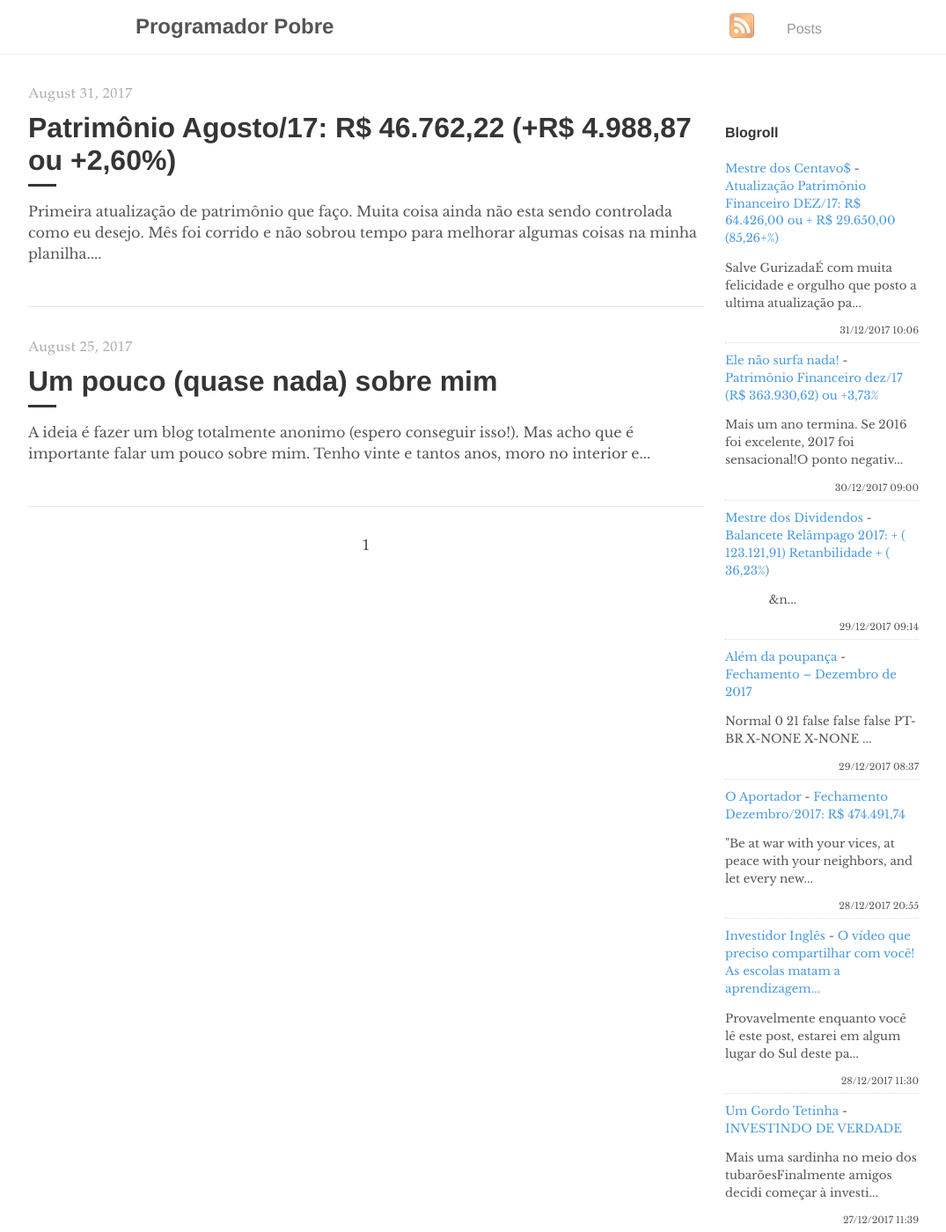
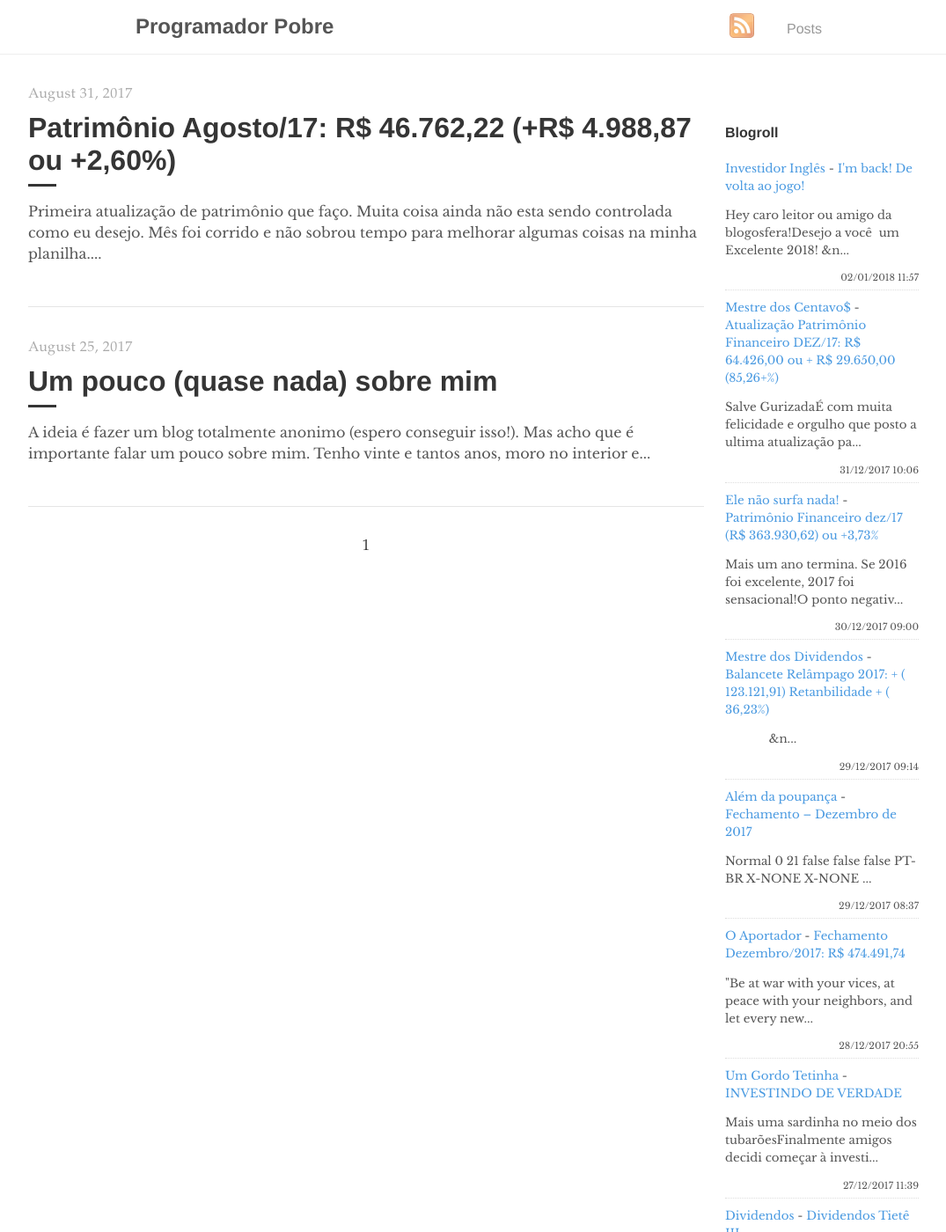
Before and after one commit to programadorpobre/programadorpobre.github.io, a Jekyll site: the page built from index.html, in a window 1280 px wide and 1400 px high. Shown: the whole window at 88% size, without its empty margins (96-1171 px from the left). Built offline with Jekyll 4.4.1, drawn with Linux system fonts in a browser that asks for light colours; the list of posts is cut into pages by our own code; comment, search, counter and statistics services are not loaded.

Commit message:
[ci skip] travis #150

```diff
--- a/_includes/feed-entries.html
+++ b/_includes/feed-entries.html
@@ -1,3 +1,8 @@
+<div class="feed-entry">
+    <a class="feed-entry-site-name" href="http://www.investidoringles.com/">Investidor Inglês</a> - <a class="feed-entry-title" href="http://www.investidoringles.com/2018/01/filme-john-wick-de-volta-ao-jogo.html">I'm back!  De volta ao jogo!</a>
+    <p class="feed-entry-summary">Hey caro leitor ou amigo da blogosfera!Desejo a você &nbsp;um Excelente 2018! &n...</p>
+    <time datetime="2018-01-02T11:57:00.000-02:00">02/01/2018 11:57</time>
+</div>
 <div class="feed-entry">
     <a class="feed-entry-site-name" href="http://mestredoscentavos.blogspot.com/">Mestre dos Centavo$</a> - <a class="feed-entry-title" href="http://mestredoscentavos.blogspot.com/2017/12/atualizacao-patrimonio-financeiro-dez17.html">Atualização Patrimônio Financeiro DEZ/17: R$ 64.426,00 ou + R$ 29.650,00 (85,26+%)</a>
     <p class="feed-entry-summary">Salve GurizadaÉ com muita felicidade e orgulho que posto a ultima atualização pa...</p>
@@ -24,11 +29,6 @@
     <time datetime="2017-12-28T20:55:00.002-02:00">28/12/2017 20:55</time>
 </div>
 <div class="feed-entry">
-    <a class="feed-entry-site-name" href="http://www.investidoringles.com/">Investidor Inglês</a> - <a class="feed-entry-title" href="http://www.investidoringles.com/2017/12/as-escolas-matam-a-aprendizagem.html">O vídeo que preciso compartilhar com você! As escolas matam a aprendizagem...</a>
-    <p class="feed-entry-summary">Provavelmente enquanto você lê este post, estarei em algum lugar do Sul deste pa...</p>
-    <time datetime="2017-12-28T11:30:00.000-02:00">28/12/2017 11:30</time>
-</div>
-<div class="feed-entry">
     <a class="feed-entry-site-name" href="http://gordotetinha.blogspot.com/">Um Gordo Tetinha</a> - <a class="feed-entry-title" href="http://gordotetinha.blogspot.com/2017/12/investindo-de-verdade.html">INVESTINDO DE VERDADE</a>
     <p class="feed-entry-summary">Mais uma sardinha no meio dos tubarõesFinalmente amigos decidi começar à investi...</p>
     <time datetime="2017-12-27T11:39:00.001-02:00">27/12/2017 11:39</time>
```
